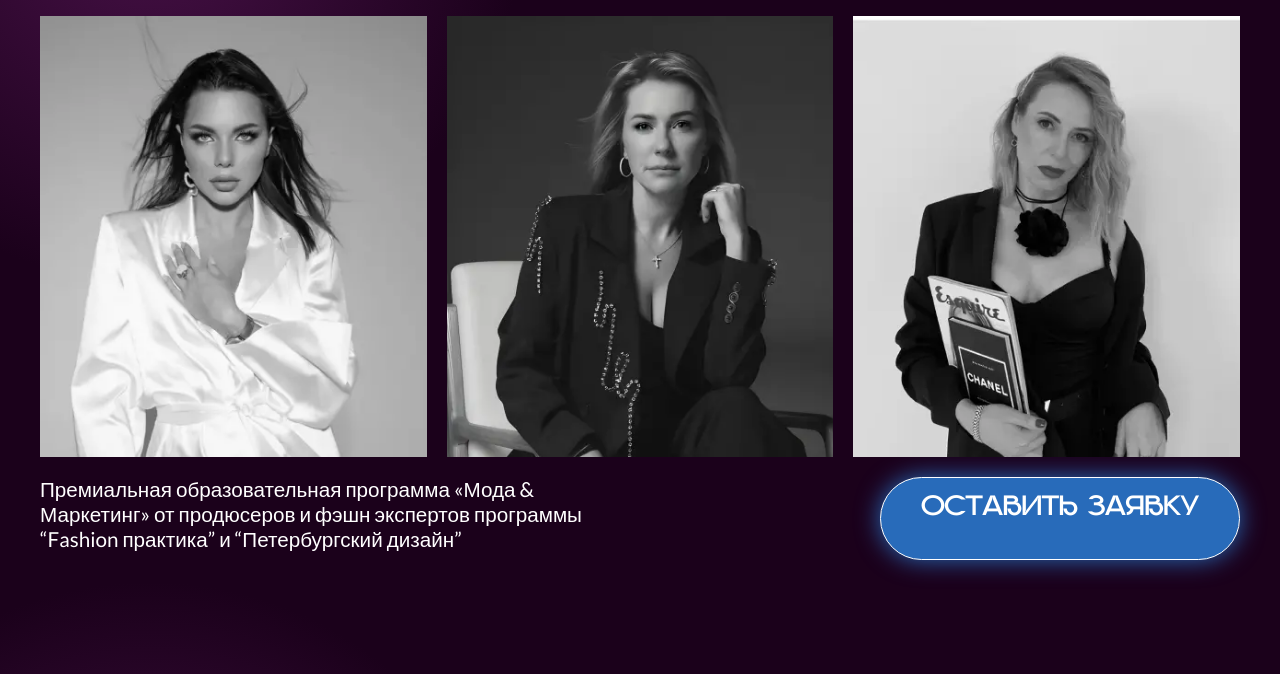
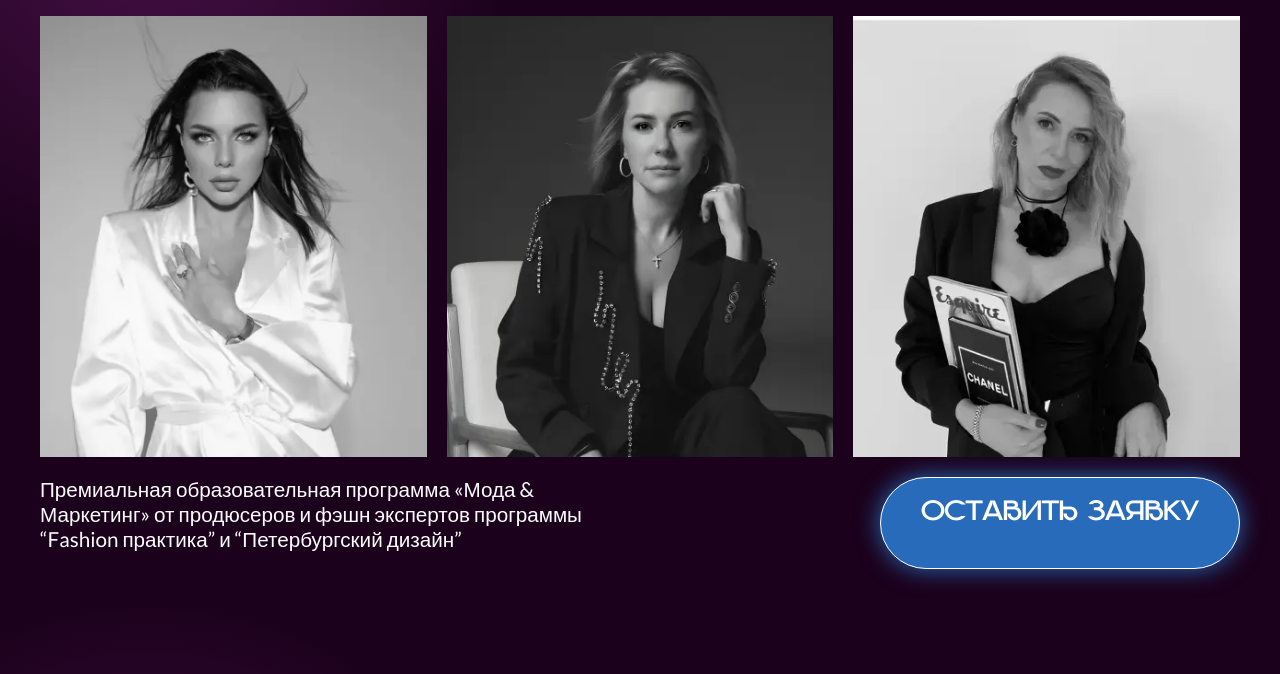
Before and after one commit to azraelgf/marketing, a plain HTML site: page index.html in a window 1280 px wide. Shown: the part 278-952 px from the top of the page. Drawn offline with Linux system fonts and the light colour scheme.

Commit message:
first commit

```diff
--- a/css/style.css
+++ b/css/style.css
@@ -245,7 +245,7 @@ h6 {
   border-radius: 6.25rem;
   -webkit-transition: background-color 0.3s;
   transition: background-color 0.3s;
-  line-height: 120%;
+  line-height: 150%;
 }
 
 .button--fw {
--- a/index.html
+++ b/index.html
@@ -6,7 +6,7 @@
 	<meta charset="UTF-8">
 	<meta name="format-detection" content="telephone=no">
 	<!-- <style>body{opacity: 0;}</style> -->
-	<link rel="stylesheet" href="css/style.min.css?_v=20231108170806">
+	<link rel="stylesheet" href="css/style.min.css?_v=20231108171524">
 	<link rel="shortcut icon" href="favicon.ico">
 	<!-- <meta name="robots" content="noindex, nofollow"> -->
 	<meta name="viewport" content="width=device-width, initial-scale=1.0">
@@ -678,7 +678,7 @@
 		</footer>
 
 	</div>
-	<script src="js/app.min.js?_v=20231108170806"></script>
+	<script src="js/app.min.js?_v=20231108171524"></script>
 </body>
 
 </html>
```
Also changed, not shown: css/style.min.css.
